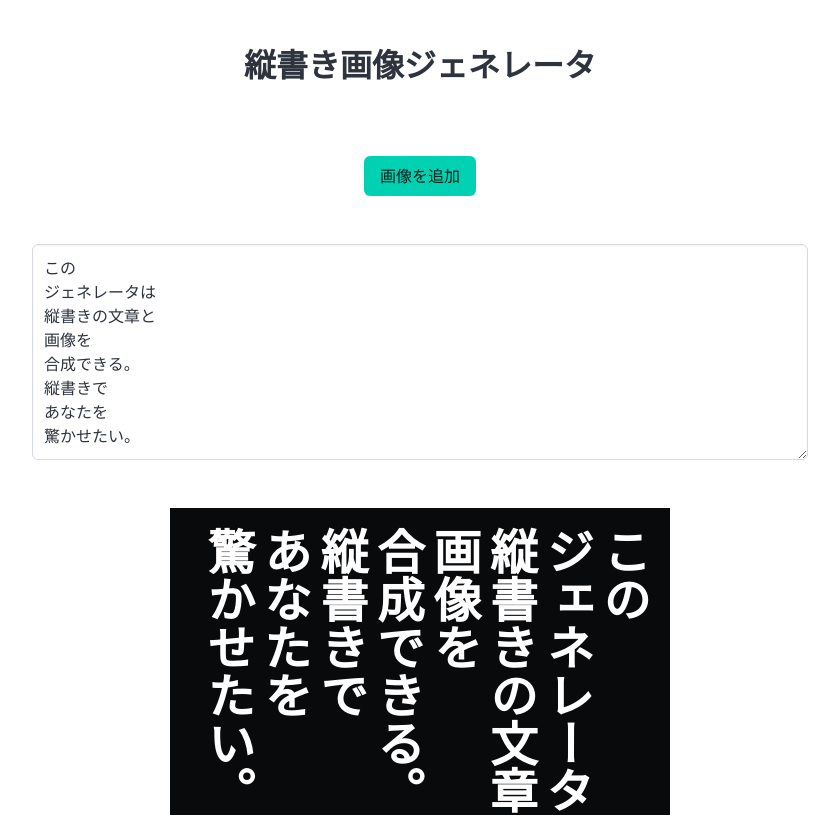
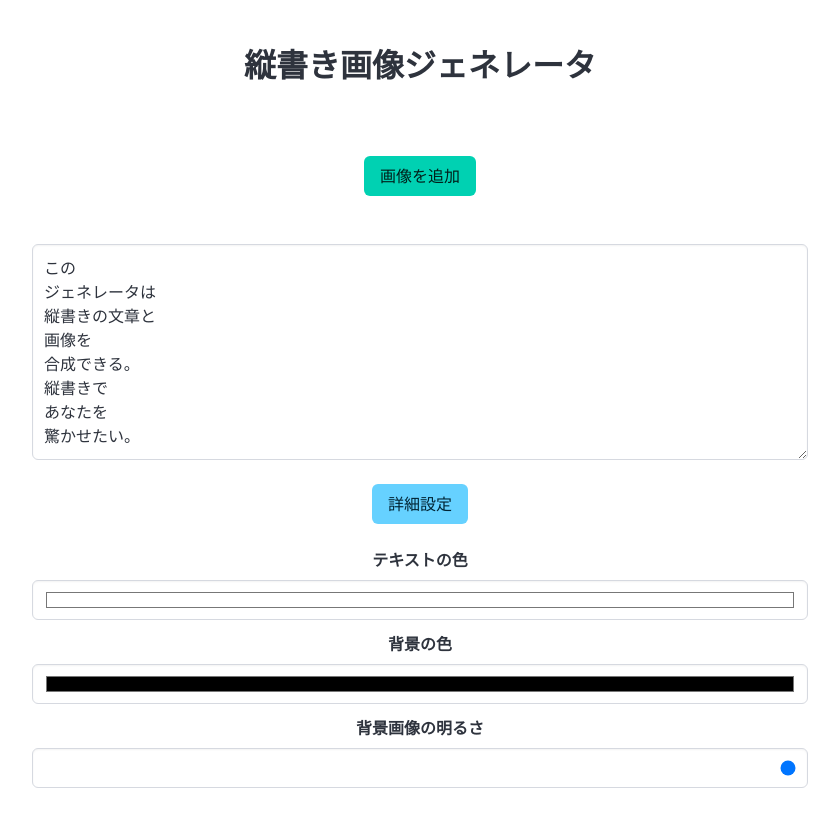
Before and after one commit to Nitoryu008/tategaki-generator, a Vue app: page / in a window 1280 px wide. Shown: the top 815 px of the page, without its empty margins (220-1059 px from the left). Built offline with nearby package versions, Linux system fonts and the light colour scheme.

Commit message:
add text&bg color, brightness change feature

```diff
--- a/src/App.vue
+++ b/src/App.vue
@@ -20,6 +20,9 @@ const text_renderer = ref(null);
 const line_height = ref("20px");
 const font_size = ref("20px");
 const generated_url = ref("");
+const brightness = ref(100);
+const text_color = ref("#FFFFFF");
+const bg_color = ref("#000000")
 
 function setImage() {
   let image_src = image.value.files[0];
@@ -89,7 +92,7 @@ onMounted(() => {
 
 watch(text, () => {
   render();
-})
+});
 </script>
 
 <template>
@@ -114,11 +117,45 @@ watch(text, () => {
         class="textarea is-block mx-auto"
         :rows="text.split(/\n/).length"
       ></textarea>
+      <button class="button is-info my-5">詳細設定</button>
+      <div class="field">
+        <label class="label">テキストの色</label>
+        <div class="control">
+          <input
+            class="input"
+            type="color"
+            v-model="text_color"
+          />
+        </div>
+      </div>
+      <div class="field">
+        <label class="label">背景の色</label>
+        <div class="control">
+          <input
+            class="input"
+            type="color"
+            v-model="bg_color"
+          />
+        </div>
+      </div>
+      <div class="field">
+        <label class="label">背景画像の明るさ</label>
+        <div class="control">
+          <input
+            class="input"
+            type="range"
+            min="0"
+            max="100"
+            step="1"
+            v-model="brightness"
+          />
+        </div>
+      </div>
       <div class="wrapper image mx-auto my-6 is-4by3" ref="wrapper">
-        <div class="result has-background-black" id="result">
+        <div class="result" id="result">
           <div class="text-wrapper">
             <p
-              class="has-text-left has-text-weight-bold has-text-white"
+              class="has-text-left has-text-weight-bold"
               ref="text_renderer"
             >
               {{ text }}
@@ -174,12 +211,14 @@ main {
     z-index: 1;
     width: 100%;
     height: 100%;
+    color: v-bind(text_color);
   }
 
   img {
     position: relative;
     z-index: 0;
     object-fit: cover;
+    filter: brightness(v-bind('brightness + "%"'));
   }
 }
 
@@ -198,5 +237,6 @@ main {
 .result {
   width: 100%;
   height: 100%;
+  background-color: v-bind(bg_color);
 }
 </style>
```
